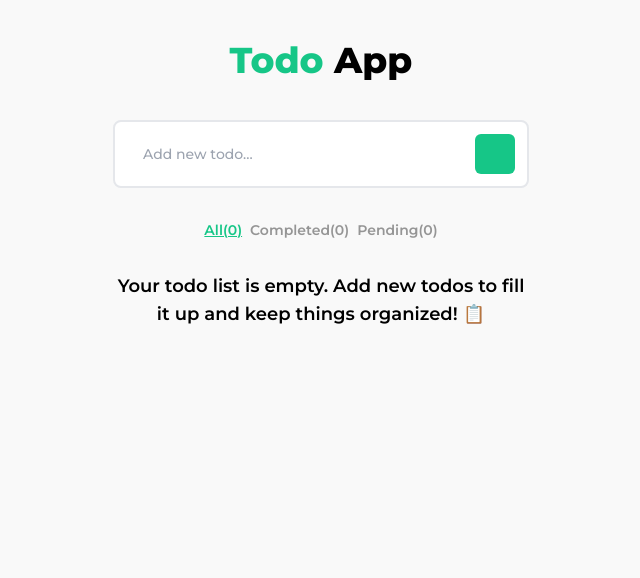
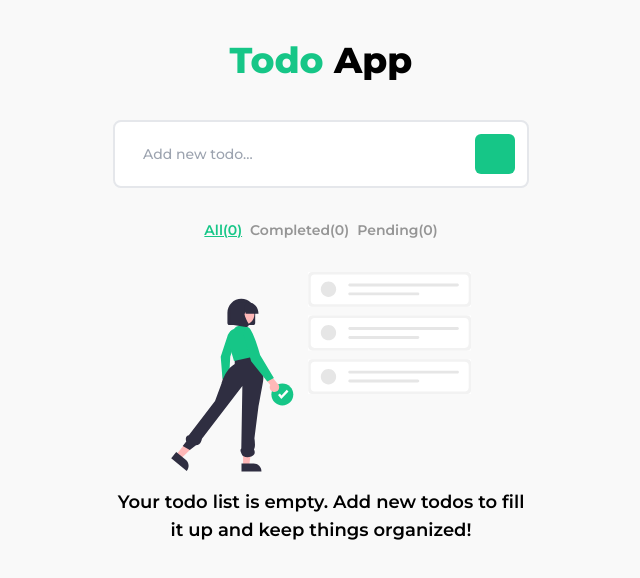
Before and after one commit to stefanelli990/todo-app, a Vue app: page / in a window 1280 px wide. Shown: the top 578 px of the page, without its empty margins (319-959 px from the left). Built offline with nearby package versions, Linux system fonts and the light colour scheme; some icons are missing.

Commit message:
added img

```diff
--- a/src/components/NoTodo.vue
+++ b/src/components/NoTodo.vue
@@ -1,5 +1,8 @@
 <template>
-    <div class="section-container max-w-md text-lg font-semibold text-center">{{ noTodoMsg }}</div>
+  <div class="section-container max-w-md flex flex-col items-center space-y-4">
+    <img v-if="noTodoMsg !== ''" class="w-full max-w-[300px]" src="../assets/todo-illustration.svg" alt="">
+    <div class="text-lg font-semibold text-center">{{ noTodoMsg }}</div>
+  </div>
 </template>
 
 <script setup>
@@ -10,7 +13,7 @@ const todoStore = useTodoStore()
 
 const noTodoMsg = computed(() => {
   if (todoStore.countTotal === 0) {
-    return "Your todo list is empty. Add new todos to fill it up and keep things organized! 📋"
+    return "Your todo list is empty. Add new todos to fill it up and keep things organized!"
   } else if (todoStore.tab === 'completed' && todoStore.completedTodos.length === 0) {
     return "You don't have any completed todos."
   } else if (todoStore.tab === 'incomplete' && todoStore.incompleteTodos.length === 0) {
--- a/src/components/TodoBtn.vue
+++ b/src/components/TodoBtn.vue
@@ -8,6 +8,6 @@
 
 const props = defineProps({
     colour: String, // Define the prop and its type
-  })
+})
 
 </script>
--- a/src/stores/todoStore.js
+++ b/src/stores/todoStore.js
@@ -57,7 +57,7 @@ export const useTodoStore = defineStore("todoStore", {
       const todo = this.todos.find((todo) => todo.id === todoId);
       if (todo) {
         todo.title = inputTodo
-        toast.info('Todo updated successfully!')
+        toast.info('Todo has been updated.')
         this.updateLocalStorage() // Update local storage when updating a todo
       }
     },
```
Also changed, not shown: src/assets/todo-illustration.svg (added).
